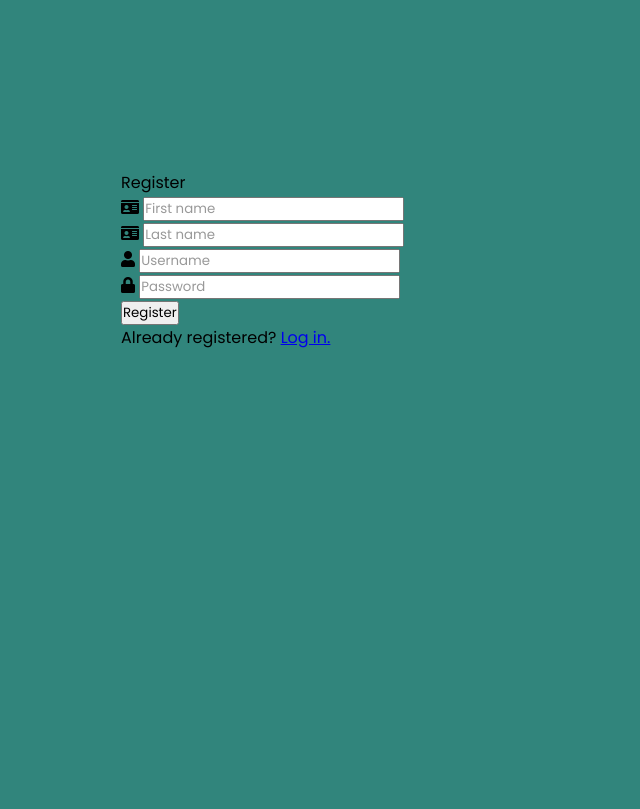
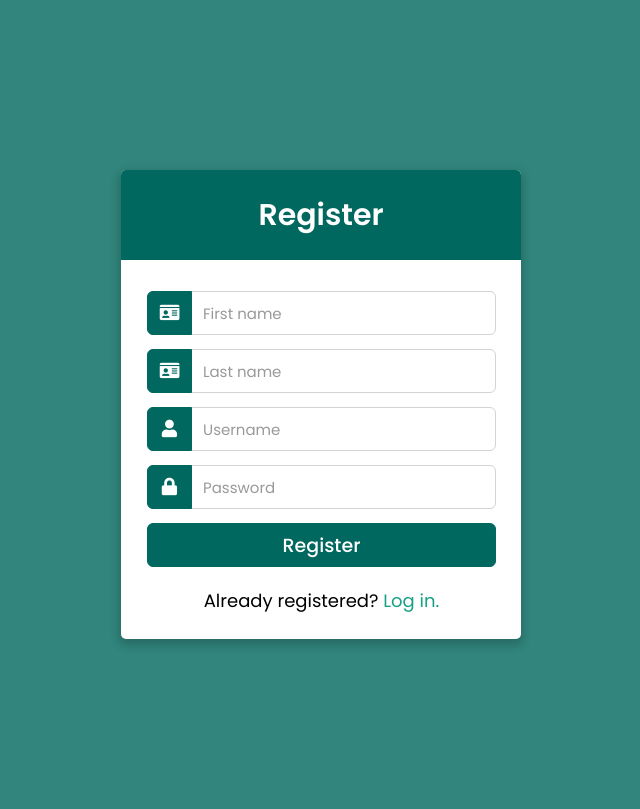
Before and after one commit to ariarub/TeamEngelbartInterface, a Flask app: page /register in a window 1280 px wide. Shown: the whole page, without its empty margins (319-959 px from the left). Before the commit the page ends 348 px from the top, so only its background shows below. Run offline with Flask 3, Linux system fonts and the light colour scheme; parts of the project's set-up code (start-up, migrations or seed data) failed here and were passed over.

Commit message:
Update register.html

```diff
--- a/templates/register.html
+++ b/templates/register.html
@@ -4,14 +4,13 @@
     <head>
         <meta charset="utf-8">
         <meta name="viewport" content="width=device-width, initial-scale=1, shrink-to-fit=no">
-
         <link href="{{ url_for('static', filename='css/form.css') }}" rel="stylesheet">
         <link rel="stylesheet" href="https://cdnjs.cloudflare.com/ajax/libs/font-awesome/5.15.2/css/all.min.css" />
 </head>
 
 <body>
     <div class="container">
-        <div class="wrapper">
+        <div class="card">
             <div class="title"><span>Register</span></div>
             <form method="POST" action="">
                 {{ form.hidden_tag() }}
```
